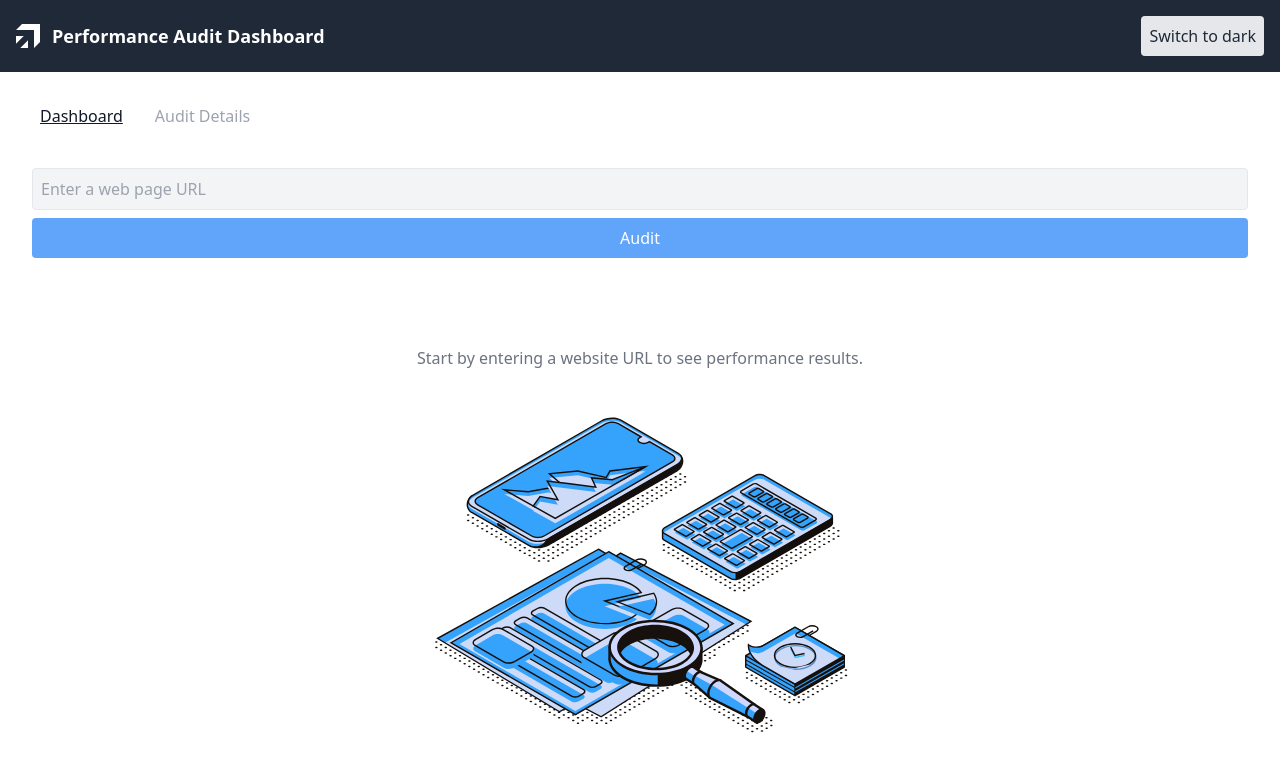
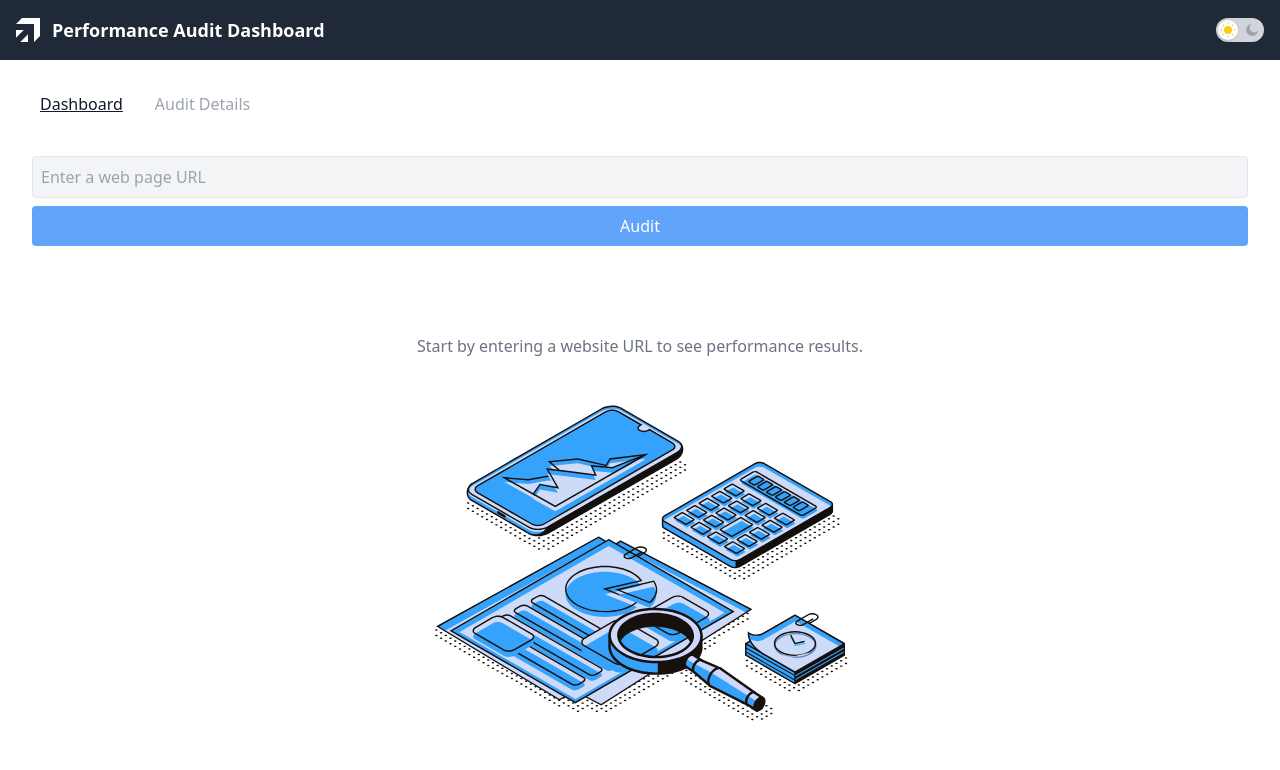
Before and after one commit to marazmlab/performance-dashboard-app, a React (Vite) app: page / in a window 1280 px wide. Shown: the top 770 px of the page. Built offline with nearby package versions, Linux system fonts and the light colour scheme; no server answers.

Commit message:
style: themeToggle changed

```diff
--- a/src/components/ThemeToggle.jsx
+++ b/src/components/ThemeToggle.jsx
@@ -12,10 +12,60 @@ function ThemeToggle() {
   return (
     <button
       onClick={() => setDark((d) => !d)}
-            className="p-2 rounded bg-gray-200 dark:bg-gray-700 text-gray-800 dark:text-gray-200 transition"
       aria-label="Toggle dark mode"
+      className="relative w-12 h-6 rounded-full flex items-center px-1 transition-colors duration-300 focus:outline-none
+        bg-gray-300 dark:bg-gray-700"
     >
-            {dark ? "Switch to light" : "Switch to dark"}
+      {/* Sun icon */}
+      <span
+        className={`z-10 transition-colors duration-300 ${
+          !dark ? "text-yellow-400" : "text-gray-400"
+        }`}
+      >
+        <svg
+          className="w-4 h-4"
+          fill="none"
+          stroke="currentColor"
+          strokeWidth={2}
+          viewBox="0 0 24 24"
+        >
+          <circle cx="12" cy="12" r="5" fill="currentColor" />
+          <g stroke="currentColor">
+            <line x1="12" y1="1" x2="12" y2="3" />
+            <line x1="12" y1="21" x2="12" y2="23" />
+            <line x1="4.22" y1="4.22" x2="5.64" y2="5.64" />
+            <line x1="18.36" y1="18.36" x2="19.78" y2="19.78" />
+            <line x1="1" y1="12" x2="3" y2="12" />
+            <line x1="21" y1="12" x2="23" y2="12" />
+            <line x1="4.22" y1="19.78" x2="5.64" y2="18.36" />
+            <line x1="18.36" y1="5.64" x2="19.78" y2="4.22" />
+          </g>
+        </svg>
+      </span>
+      {/* Moon icon */}
+      <span
+        className={`ml-auto z-10 transition-colors duration-300 ${
+          dark ? "text-white" : "text-gray-400"
+        }`}
+      >
+        <svg
+          className="w-4 h-4"
+          fill="currentColor"
+          viewBox="0 0 24 24"
+        >
+          <path
+            d="M21 12.79A9 9 0 1111.21 3a7 7 0 109.79 9.79z"
+            fill="currentColor"
+          />
+        </svg>
+      </span>
+      {/* Moving background */}
+      <span
+        className={`absolute top-0.5 left-0.5 w-5 h-5 rounded-full transition-transform duration-300 bg-white shadow ${
+          dark ? "translate-x-6" : "translate-x-0"
+        }`}
+        style={{ zIndex: 1 }}
+      />
     </button>
   );
 }
```
Lines whose indentation alone changed are shown as unchanged.
